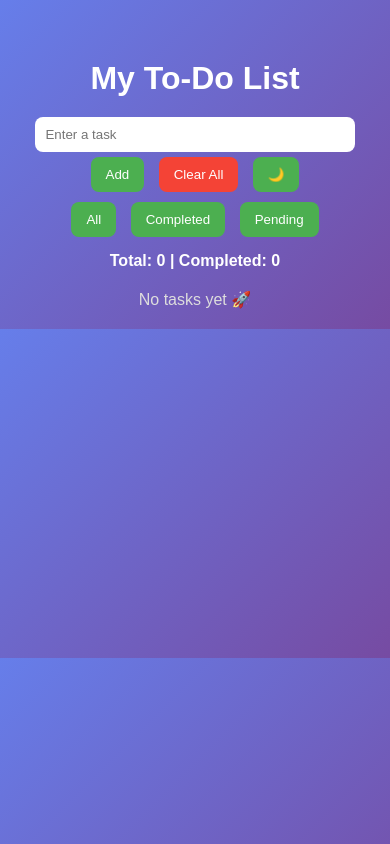
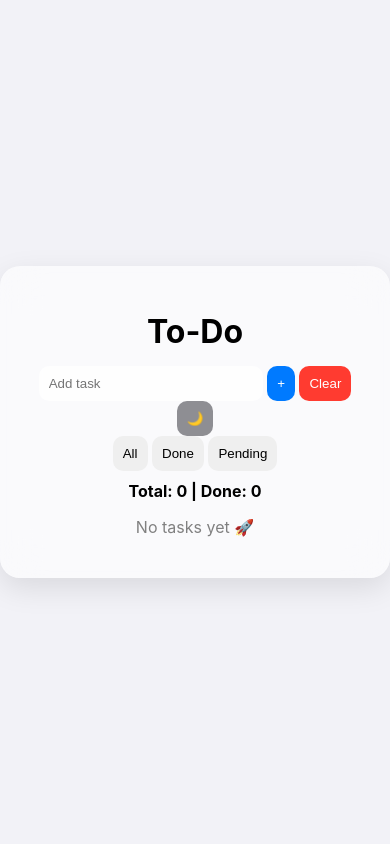
Before and after one commit to Usertharun/todo-app, a plain HTML site: page index.html in a window 390 px wide. Both pictures are taken after a click on the button "All". Drawn offline with Linux system fonts and the light colour scheme.

Commit message:
Code completed

```diff
--- a/index.html
+++ b/index.html
@@ -1,69 +1,95 @@
 <!DOCTYPE html>
 <html>
 <head>
-    <title>Premium To-Do App</title>
+    <title>To-Do App</title>
 
     <style>
         body {
-            font-family: Arial, sans-serif;
-            background: linear-gradient(135deg, #667eea, #764ba2);
-            color: white;
-            text-align: center;
-            margin-top: 60px;
+            font-family: -apple-system, BlinkMacSystemFont, sans-serif;
+            background: #f2f2f7;
+            display: flex;
+            justify-content: center;
+            align-items: center;
+            height: 100vh;
+            margin: 0;
             transition: 0.3s;
         }
 
+        .container {
+            background: rgba(255,255,255,0.6);
+            backdrop-filter: blur(20px);
+            padding: 25px;
+            border-radius: 20px;
+            width: 350px;
+            text-align: center;
+            box-shadow: 0 10px 30px rgba(0,0,0,0.1);
+        }
+
         h1 {
-            margin-bottom: 20px;
+            margin-bottom: 15px;
         }
 
         input {
             padding: 10px;
-            width: 250px;
-            border-radius: 8px;
+            width: 70%;
+            border-radius: 10px;
             border: none;
             outline: none;
+            background: rgba(255,255,255,0.7);
         }
 
         button {
-            padding: 10px 15px;
-            margin: 5px;
+            padding: 10px;
+            border-radius: 10px;
             border: none;
-            border-radius: 8px;
-            background-color: #4CAF50;
-            color: white;
             cursor: pointer;
             transition: 0.2s;
         }
 
         button:hover {
             transform: scale(1.05);
+            backdrop-filter: blur(10px);
         }
 
-        #clearBtn {
-            background-color: #f44336;
+        button:active {
+            transform: scale(0.95);
         }
 
+        .addBtn { background: #007aff; color: white; }
+        .clearBtn { background: #ff3b30; color: white; }
+        .darkBtn { background: #8e8e93; color: white; }
+
         ul {
-            margin-top: 20px;
             padding: 0;
+            margin-top: 15px;
         }
 
         li {
-            background: rgba(255, 255, 255, 0.1);
+            list-style: none;
+            margin: 10px 0;
+            padding: 12px;
+            border-radius: 15px;
+            background: rgba(255,255,255,0.6);
             backdrop-filter: blur(10px);
-            margin: 10px auto;
-            padding: 12px;
-            width: 320px;
-            border-radius: 12px;
             display: flex;
             justify-content: space-between;
             align-items: center;
-            border: 1px solid rgba(255,255,255,0.2);
+            transition: 0.2s;
+        }
+
+        li:hover {
+            transform: scale(1.02);
         }
 
         li button {
-            background-color: red;
+            background: #ff3b30;
+            color: white;
+        }
+
+        span {
+            cursor: pointer;
+            flex: 1;
+            text-align: left;
         }
 
         #stats {
@@ -72,50 +98,49 @@
         }
 
         #emptyMsg {
-            margin-top: 20px;
-            color: #ddd;
+            color: gray;
         }
 
-        /* Dark Mode */
+        /* Dark mode */
         .dark {
-            background: #121212;
+            background: #1c1c1e;
+            color: white;
+        }
+
+        .dark .container {
+            background: rgba(28,28,30,0.7);
+        }
+
+        .dark input {
+            background: rgba(50,50,50,0.8);
+            color: white;
         }
 
         .dark li {
-            background: #1e1e1e;
+            background: rgba(50,50,50,0.7);
         }
 
-        .dark input {
-            background: #2a2a2a;
-            color: white;
-            border: 1px solid #555;
-        }
-
-        /* Mobile */
-        @media (max-width: 500px) {
-            li {
-                width: 90%;
-            }
-
-            input {
-                width: 80%;
-            }
+        @media(max-width:500px){
+            .container { width: 90%; }
+            input { width: 60%; }
         }
     </style>
 </head>
 
 <body>
 
-    <h1>My To-Do List</h1>
+<div class="container">
 
-    <input type="text" id="taskInput" placeholder="Enter a task">
-    <button onclick="addTask()">Add</button>
-    <button id="clearBtn" onclick="clearAll()">Clear All</button>
-    <button onclick="toggleDarkMode()">🌙</button>
+    <h1>To-Do</h1>
+
+    <input type="text" id="taskInput" placeholder="Add task">
+    <button class="addBtn" onclick="addTask()">+</button>
+    <button class="clearBtn" onclick="clearAll()">Clear</button>
+    <button class="darkBtn" onclick="toggleDarkMode()">🌙</button>
 
     <div>
         <button onclick="filterTasks('all')">All</button>
-        <button onclick="filterTasks('completed')">Completed</button>
+        <button onclick="filterTasks('completed')">Done</button>
         <button onclick="filterTasks('pending')">Pending</button>
     </div>
 
@@ -124,11 +149,17 @@
 
     <ul id="taskList"></ul>
 
+</div>
+
 <script>
 let tasks = [];
 
 window.onload = function () {
     tasks = JSON.parse(localStorage.getItem("tasks")) || [];
+    let dark = localStorage.getItem("darkMode");
+
+    if (dark === "true") document.body.classList.add("dark");
+
     renderTasks(tasks);
 };
 
@@ -136,11 +167,11 @@
     localStorage.setItem("tasks", JSON.stringify(tasks));
 }
 
-        function renderTasks(filteredTasks) {
-            let list = document.getElementById("taskList");
-            list.innerHTML = "";
+function renderTasks(list) {
+    let ul = document.getElementById("taskList");
+    ul.innerHTML = "";
 
-            filteredTasks.forEach(task => {
+    list.forEach(task => {
         let li = document.createElement("li");
 
         let span = document.createElement("span");
@@ -156,23 +187,32 @@
             renderTasks(tasks);
         };
 
-                let delBtn = document.createElement("button");
-                delBtn.innerText = "❌";
+        span.ondblclick = function () {
+            let newText = prompt("Edit task:", task.text);
+            if (newText) {
+                task.text = newText.trim();
+                saveTasks();
+                renderTasks(tasks);
+            }
+        };
 
-                delBtn.onclick = function () {
+        let del = document.createElement("button");
+        del.innerText = "✕";
+
+        del.onclick = function () {
             tasks = tasks.filter(t => t.id !== task.id);
             saveTasks();
             renderTasks(tasks);
         };
 
         li.appendChild(span);
-                li.appendChild(delBtn);
+        li.appendChild(del);
 
-                list.appendChild(li);
+        ul.appendChild(li);
     });
 
     updateStats();
-            toggleEmptyMessage();
+    toggleEmpty();
 }
 
 function addTask() {
@@ -182,23 +222,20 @@
     if (!text) return;
 
     let exists = tasks.some(t => t.text.toLowerCase() === text.toLowerCase());
-
     if (exists) {
-                alert("Task already exists!");
+        alert("Duplicate task");
         input.value = "";
         return;
     }
 
-            let newTask = {
+    tasks.push({
         id: Date.now(),
         text: text,
         completed: false
-            };
+    });
 
-            tasks.push(newTask);
     saveTasks();
     renderTasks(tasks);
-
     input.value = "";
 }
 
@@ -209,35 +246,30 @@
 }
 
 function updateStats() {
-            let completed = tasks.filter(t => t.completed).length;
-
+    let done = tasks.filter(t => t.completed).length;
     document.getElementById("stats").innerText =
-                `Total: ${tasks.length} | Completed: ${completed}`;
+        `Total: ${tasks.length} | Done: ${done}`;
 }
 
-        function toggleEmptyMessage() {
+function toggleEmpty() {
     document.getElementById("emptyMsg").style.display =
-                tasks.length === 0 ? "block" : "none";
+        tasks.length ? "none" : "block";
 }
 
 function filterTasks(type) {
-            if (type === "all") {
-                renderTasks(tasks);
-            } else if (type === "completed") {
-                renderTasks(tasks.filter(t => t.completed));
-            } else {
-                renderTasks(tasks.filter(t => !t.completed));
-            }
+    if (type === "all") renderTasks(tasks);
+    else if (type === "completed") renderTasks(tasks.filter(t => t.completed));
+    else renderTasks(tasks.filter(t => !t.completed));
 }
 
 function toggleDarkMode() {
     document.body.classList.toggle("dark");
+    localStorage.setItem("darkMode",
+        document.body.classList.contains("dark"));
 }
 
-        document.getElementById("taskInput").addEventListener("keypress", function (e) {
-            if (e.key === "Enter") {
-                addTask();
-            }
+document.getElementById("taskInput").addEventListener("keypress", e => {
+    if (e.key === "Enter") addTask();
 });
 </script>
 
```
Lines whose indentation alone changed are shown as unchanged.
